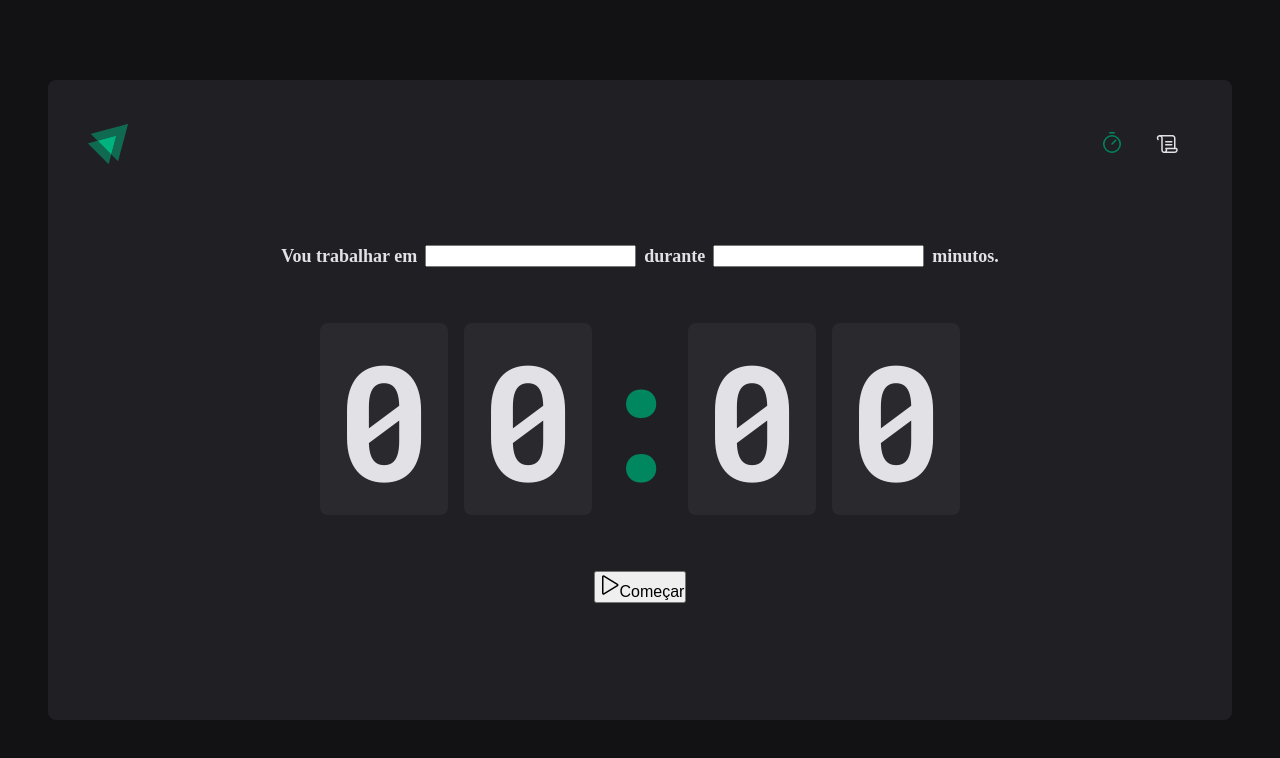
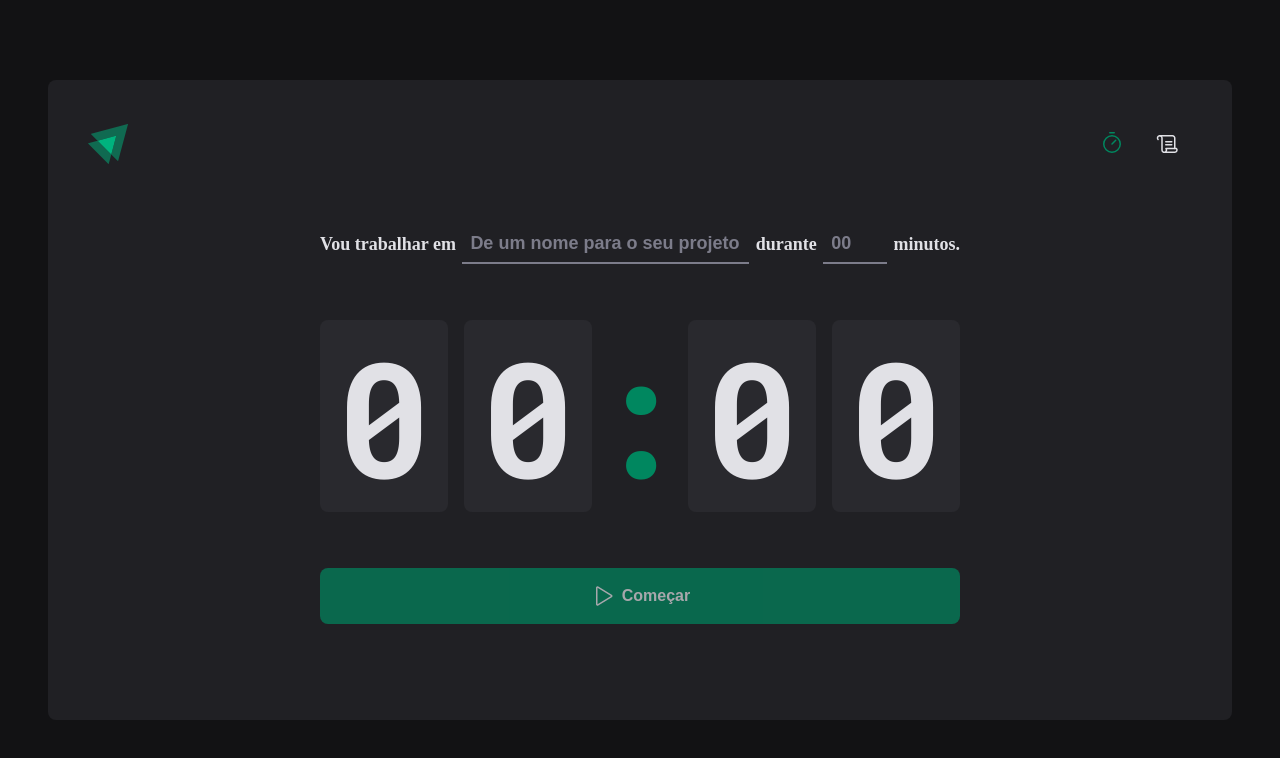
Before and after one commit to Marcos2Junior/ignite-timer, a React (Vite) app: page / in a window 1280 px wide. Shown: the top 758 px of the page. Built offline with nearby package versions, Linux system fonts and the light colour scheme.

Commit message:
inputs home

```diff
--- a/src/pages/Home/index.tsx
+++ b/src/pages/Home/index.tsx
@@ -4,6 +4,9 @@
   FormContainer,
   HomeContainer,
   Separator,
+  StartCountDownButton,
+  TaskInput,
+  MinutesAmountInput,
 } from './styles'
 
 export function Home() {
@@ -12,10 +15,29 @@
       <form action="">
         <FormContainer>
           <label htmlFor="task">Vou trabalhar em</label>
-          <input type="text" id="task" />
+          <TaskInput
+            type="text"
+            id="task"
+            placeholder="De um nome para o seu projeto"
+            list="task-suggestions"
+          />
+
+          <datalist id="task-suggestions">
+            <option value="Projeto 1"></option>
+            <option value="Projeto 2"></option>
+            <option value="Projeto 3"></option>
+            <option value="Banana"></option>
+          </datalist>
 
           <label htmlFor="minutesAmount">durante</label>
-          <input type="number" id="minutesAmount" />
+          <MinutesAmountInput
+            type="number"
+            id="minutesAmount"
+            placeholder="00"
+            step={5}
+            min={0}
+            max={60}
+          />
 
           <span>minutos.</span>
         </FormContainer>
@@ -28,10 +50,10 @@
           <span>0</span>
         </CountDownContainer>
 
-        <button type="submit">
+        <StartCountDownButton disabled type="submit">
           <Play size={24} />
           Começar
-        </button>
+        </StartCountDownButton>
       </form>
     </HomeContainer>
   )
--- a/src/pages/Home/styles.ts
+++ b/src/pages/Home/styles.ts
@@ -21,7 +21,7 @@
   display: flex;
   align-items: center;
   justify-content: center;
-  gap: 0.5rem;
+  gap: 0.4rem;
   color: ${(props) => props.theme['gray-100']};
   font-size: 1.125rem;
   font-weight: bold;
@@ -53,3 +53,62 @@
   display: flex;
   justify-content: center;
 `
+
+export const StartCountDownButton = styled.button`
+  width: 100%;
+  border: 0;
+  padding: 1rem;
+  border-radius: 8px;
+
+  display: flex;
+  align-items: center;
+  justify-content: center;
+
+  gap: 0.5rem;
+  font-weight: bold;
+
+  cursor: pointer;
+  background: ${(props) => props.theme['green-500']};
+  color: ${(props) => props.theme['gray-100']};
+
+  &:disabled {
+    opacity: 0.7;
+    cursor: not-allowed;
+  }
+
+  &:not(:disabled):hover {
+    background: ${(props) => props.theme['green-700']};
+  }
+`
+const BaseInput = styled.input`
+  background: transparent;
+  height: 2.5rem;
+  border: 0;
+  border-bottom: 2px solid ${(props) => props.theme['gray-500']};
+  font-weight: bold;
+  font-size: 1.125rem;
+  padding: 0 0.5rem;
+
+  color: ${(props) => props.theme['gray-100']};
+
+  &:focus {
+    box-shadow: none;
+    border-color: ${(props) => props.theme['green-500']};
+  }
+
+  &::placeholder {
+    color: ${(props) => props.theme['gray-500']};
+  }
+`
+
+export const TaskInput = styled(BaseInput)`
+  flex: 1;
+
+  &::-webkit-calendar-picker-indicator {
+    display: none !important;
+  }
+`
+
+export const MinutesAmountInput = styled(BaseInput)`
+  width: 4rem;
+`
```
